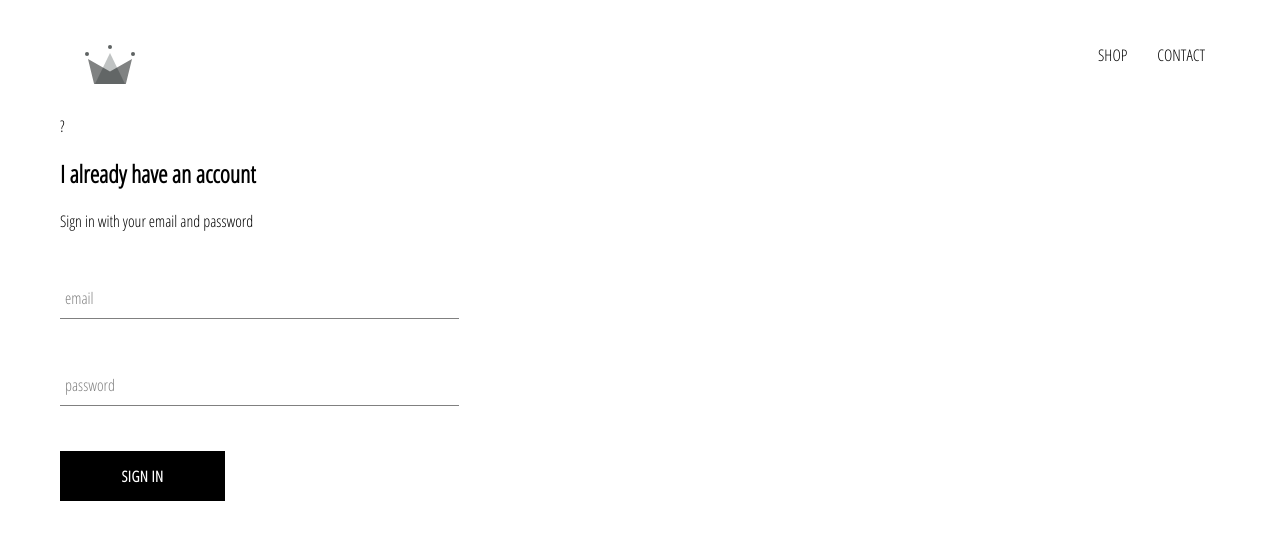
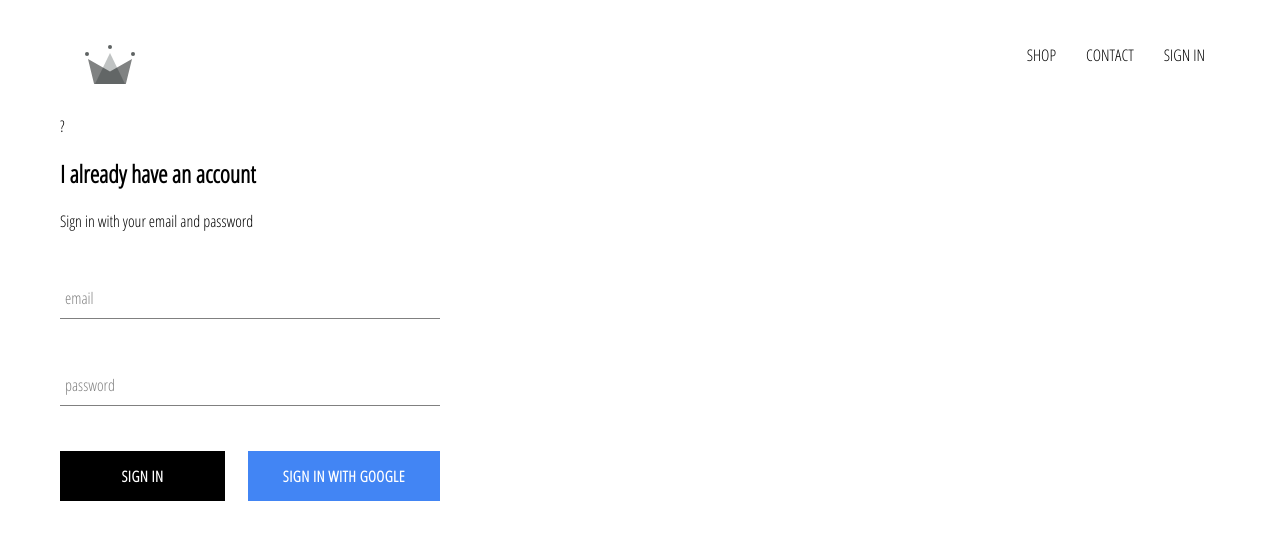
Before and after one commit to lajawanti/clothing-store, a React (Create React App) app: page /sign-in in a window 1280 px wide. Shown: the top 540 px of the page. Built offline with nearby package versions, Linux system fonts and the light colour scheme; no server answers.

Commit message:
firebase auth integrated with google-sign-in custom button

```diff
--- a/package.json
+++ b/package.json
@@ -6,6 +6,8 @@
     "@testing-library/jest-dom": "^4.2.4",
     "@testing-library/react": "^9.3.2",
     "@testing-library/user-event": "^7.1.2",
+    "dotenv": "^8.2.0",
+    "firebase": "^7.9.3",
     "node-sass": "^4.13.1",
     "react": "^16.12.0",
     "react-dom": "^16.12.0",
--- a/src/App.css
+++ b/src/App.css
@@ -11,3 +11,7 @@ a{
   text-decoration: none;
   color: black;
 }
+
+*{
+  box-sizing: border-box;
+}
--- a/src/App.js
+++ b/src/App.js
@@ -6,8 +6,27 @@ import HomePage from './pages/homepage/homepage.component.jsx'
 import ShopPage from './pages/shop/shop.component.jsx'
 import Header from './components/header/header.component.jsx';
 import SignInAndSignUp from './pages/sign-in-and-sign-up/sign-in-and-sign-up.component.jsx'
+import { auth } from './firebase/firebase.utils';
 
-function App() {
+class App extends React.Component {
+  state = {
+    currentUser : null,
+  }
+
+  unsubscribeFromAuth = null;
+
+  componentDidMount() {
+      this. unsubscribeFromAuth = auth.onAuthStateChanged(user => {
+        this.setState({ currentUser : user});
+        console.log(user);
+      })
+  }
+
+  componentWillUnmount() {
+      this.unsubscribeFromAuth();
+  }
+
+  render() {
     return (
       // <div className="App">
 
@@ -16,7 +35,7 @@ function App() {
       //   <HomePage />
       // </div>
       <div>
-      <Header />
+        <Header currentUser = {this.state.currentUser} />
         <Switch>
             <Route exact path = '/' component = {HomePage} />
             <Route exact path = '/shop' component = {ShopPage} />
@@ -26,5 +45,6 @@ function App() {
       </div>
     );
   }
+}
 
 export default App;
--- a/src/components/custom-button/custom-button.component.jsx
+++ b/src/components/custom-button/custom-button.component.jsx
@@ -2,8 +2,11 @@ import React from 'react';
 
 import './custom-button.styles.scss';
 
-const CustomButton = ({children, ...otherProps }) => (
-    <button className = 'custom-button' {...otherProps}>
+const CustomButton = ({children, isGoogleSignIn, ...otherProps }) => (
+    <button className = {`${isGoogleSignIn ? 'google-sign-in' : ''} custom-button`}
+                        {...otherProps}
+    >
+
         {children}
     </button>
 );
--- a/src/components/custom-button/custom-button.styles.scss
+++ b/src/components/custom-button/custom-button.styles.scss
@@ -19,4 +19,13 @@
       color: black;
       border: 1px solid black;
     }
+
+    &.google-sign-in {
+      background-color: #4285f4;
+      color: white;
+
+      &:hover {
+        background-color: #357ae8;
+        border: none;      }
+    }
   }
--- a/src/components/header/header.component.jsx
+++ b/src/components/header/header.component.jsx
@@ -2,10 +2,11 @@ import React from 'react';
 import { Link } from 'react-router-dom';
 
 import { ReactComponent as Logo } from '../../assets/crown.svg';
+import { auth } from '../../firebase/firebase.utils';
 
 import './header.styles.scss';
 
-const Header = () => (
+const Header = ({ currentUser }) => (
     <div className = 'header'>
         <Link to = '/' className = 'logo-container'>
             <Logo className = 'logo' />
@@ -17,6 +18,14 @@ const Header = () => (
             <Link to = '/' className = "option">
                 CONTACT
             </Link>
+
+            {
+                currentUser ?
+                <div className = 'option' onClick = {() => auth.signOut()}>
+                    SIGN OUT
+                </div>
+                : <Link to = '/sign-in' className = 'option'>SIGN IN</Link>
+            }
         </div>
 
     </div>
--- a/src/components/header/header.styles.scss
+++ b/src/components/header/header.styles.scss
@@ -20,6 +20,7 @@
 
       .option {
         padding: 10px 15px;
+        cursor: pointer;
       }
     }
   }
--- a/src/components/sign-in/sign-in.component.jsx
+++ b/src/components/sign-in/sign-in.component.jsx
@@ -3,6 +3,7 @@ import React from 'react';
 import './sign-in.styles.scss';
 import FormInput from '../../components/form-input/form-input.component'
 import CustomButton from '../../components/custom-button/custom-button.component';
+import { signInWithGoogle } from '../../firebase/firebase.utils';
 
 class SignIn extends React.Component {
     constructor(){
@@ -50,9 +51,15 @@ class SignIn extends React.Component {
                     />
                     {/* <label>Password</label> */}
 
-                    <CustomButton type = "submit">
-                        Sign in
-                    </CustomButton>
+                    <div className = 'buttons'>
+                        <CustomButton type = "submit">
+                            Sign in
+                        </CustomButton>
+
+                        <CustomButton onClick = { signInWithGoogle } isGoogleSignIn >
+                        {' '} Sign in with Google {' '}
+                        </CustomButton>
+                    </div>
                 </form>
             </div>
         )
--- a/src/components/sign-in/sign-in.styles.scss
+++ b/src/components/sign-in/sign-in.styles.scss
@@ -1,9 +1,15 @@
 .sign-in {
-    width: 30vw;
+    // width: 30vw;
+    width: 380px;
     display: flex;
     flex-direction: column;
 
     .title {
         margin: 10px 0;
     }
+
+    .buttons {
+        display: flex;
+        justify-content: space-between;
+    }
 }
--- /dev/null
+++ b/src/firebase/firebase.utils.js
@@ -0,0 +1,26 @@
+
+import firebase from 'firebase/app';
+import 'firebase/firestore';
+import 'firebase/auth';
+
+const config = {
+        apiKey: "AIzaSyAW9xgbj0jMk_xqHl-cCmcPHbb3_ZOQaq8",
+        authDomain: "clothing-store-db-407b4.firebaseapp.com",
+        databaseURL: "https://clothing-store-db-407b4.firebaseio.com",
+        projectId: "clothing-store-db-407b4",
+        storageBucket: "clothing-store-db-407b4.appspot.com",
+        messagingSenderId: "866465600575",
+        appId: "1:866465600575:web:c66c5f3071e089e1d7d48a",
+        measurementId: "G-Q5QFEPX2D2"
+};
+
+firebase.initializeApp(config);
+
+export const auth = firebase.auth();
+export const firestore = firebase.firestore();
+
+const provider = new firebase.auth.GoogleAuthProvider();
+provider.setCustomParameters({ prompt: 'select_account' });
+export const signInWithGoogle = () => auth.signInWithPopup(provider);
+
+export default firebase;
--- a/src/pages/sign-in-and-sign-up/sign-in-and-sign-up.component.jsx
+++ b/src/pages/sign-in-and-sign-up/sign-in-and-sign-up.component.jsx
@@ -4,7 +4,7 @@ import './sign-in-and-sign-up.styles.scss';
 import SignIn from '../../components/sign-in/sign-in.component'
 
 const SignInAndSignUp = () => (
-    <div class = 'sign-in-and-sign-up'>
+    <div className = 'sign-in-and-sign-up'>
         ?<SignIn />
     </div>
 )
```
Also changed, not shown: 2 other files (tests, documents, lock files or other folders). Lines whose indentation alone changed are shown as unchanged.
